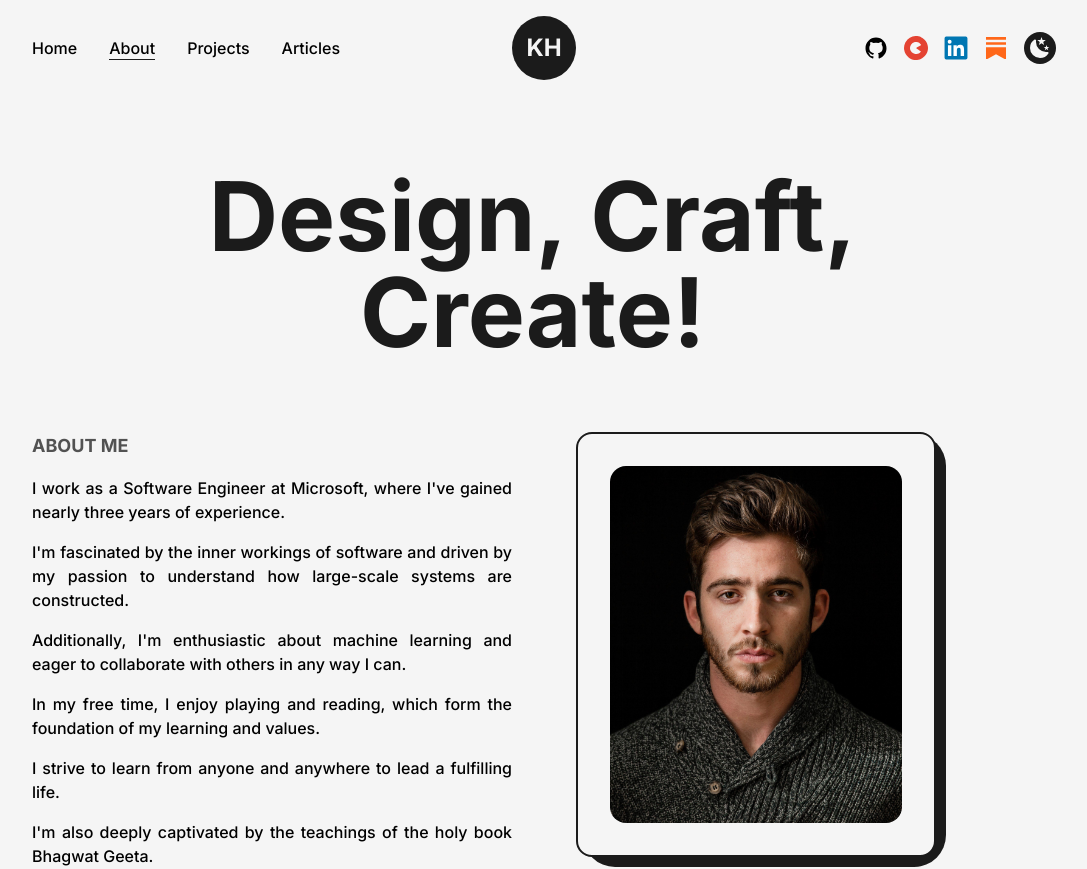
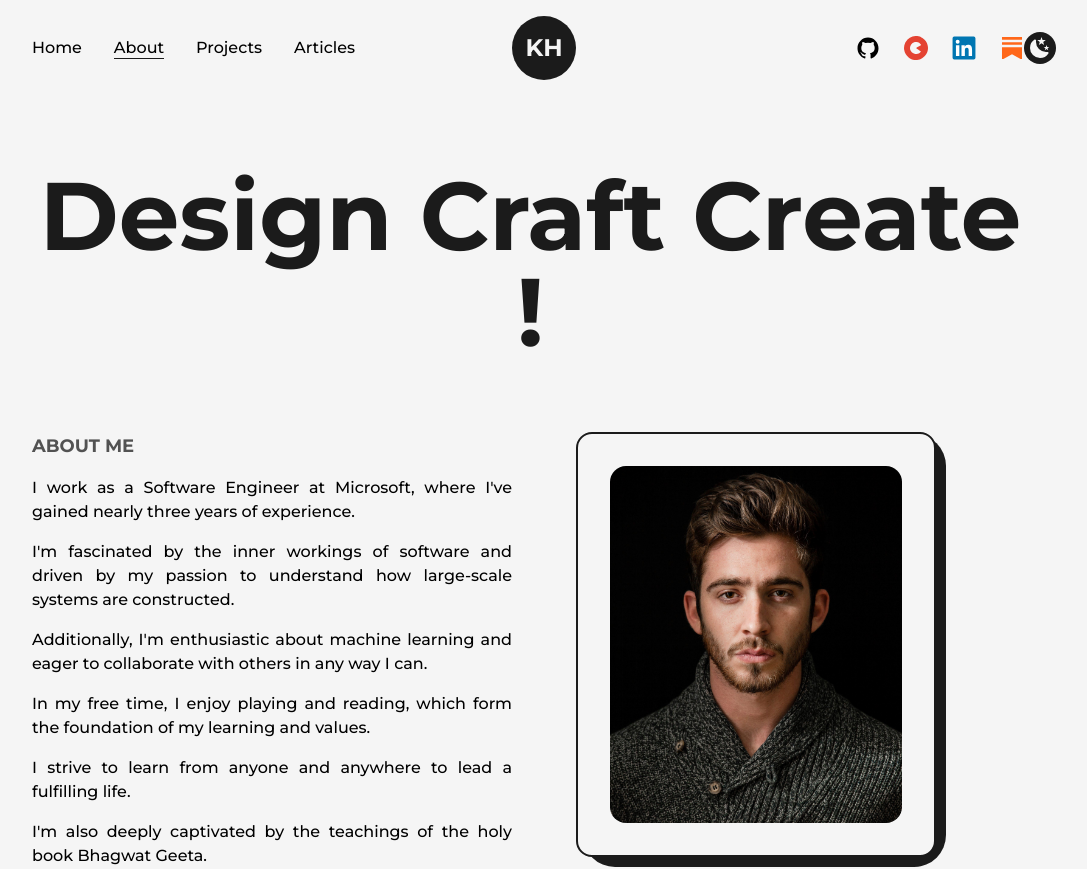
Before and after one commit to newbazz/krutam-portfolio, a Next.js app: page /about in a window 1280 px wide. Shown: the top 869 px of the page, without its empty margins (96-1183 px from the left). Built offline with nearby package versions, Linux system fonts and the light colour scheme.

Commit message:
minor changes

```diff
--- a/src/components/Footer.js
+++ b/src/components/Footer.js
@@ -20,7 +20,7 @@ const Footer = () => {
 
             <Link href="https://www.linkedin.com/in/suraj-pradhan/" target={"_blank"} className='underline
             underline-offset-2
-            '> Say Hello </Link>
+            '> Contact Developer </Link>
         </Layout>
     </footer>
   )
--- a/src/components/NavBar.js
+++ b/src/components/NavBar.js
@@ -6,6 +6,7 @@ import  { SubstackIcon, LinkedInIcon, GithubIcon, TopmateIcon, SunIcon, MoonIcon
 import {motion} from "framer-motion"
 import useThemeSwitcher from './hooks/useThemeSwitcher';
 
+// Custom link for navigation bar
 const CustomLink = ({href, title, className=" "}) => {
 
     const router = useRouter();
@@ -48,6 +49,7 @@ const CustomMobileLink = ({href, title, className=" ", toggle}) => {
     )
 }
 
+
 const NavBar = () => {
 
     const [mode, setMode] = useThemeSwitcher();
@@ -69,6 +71,7 @@ const NavBar = () => {
             <span className={`bg-dark dark:bg-light block transition-all duration-300 ease-out h-0.5 w-6 rounded-sm  ${isOpen ? '-rotate-45 -translate-y-1': 'translate-y-0.5'}`}></span>
         </button>
 
+    {/* Navigation Bar for other screen sizes */}
     <div className="w-full flex justify-between items-center lg:hidden">
     <nav>
             <CustomLink href="/" title="Home" className='mr-4' />
@@ -81,7 +84,7 @@ const NavBar = () => {
             <motion.a href="https://github.com/newbazz" target = {"_blank"}
                 whileHover={{y:-2}}
                 whileTap={{scale:0.9}}
-                className='w-6 mr-4'
+                className='w-6 mr-3'
             >
                 <GithubIcon />
             </motion.a>
@@ -89,7 +92,7 @@ const NavBar = () => {
             <motion.a href="https://topmate.io/krutam_hathi" target = {"_blank"}
                 whileHover={{y:-2}}
                 whileTap={{scale:0.9}}
-                className='w-6 mr-4'
+                className='w-6 mx-3'
             >
                 <TopmateIcon/>
             </motion.a>
@@ -97,14 +100,14 @@ const NavBar = () => {
             <motion.a href="https://www.linkedin.com/in/krutamhathi/" target = {"_blank"}
                 whileHover={{y:-2}}
                 whileTap={{scale:0.9}}
-                className='w-6 mr-4'
+                className='w-6 mx-3'
             >
                 <LinkedInIcon />
             </motion.a>
             <motion.a href="https://substack.com/@newbazz" target = {"_blank"}
                 whileHover={{y:-2}}
                 whileTap={{scale:0.9}}
-                className='w-6 mr-4'
+                className='w-6 ml-3'
             >
                 <SubstackIcon/>
             </motion.a>
@@ -126,8 +129,8 @@ const NavBar = () => {
         </nav>
     </div>
 
+
     {/* Mobile Navigation Bar */}
-
 {
     isOpen ?
 <motion.div
@@ -148,7 +151,7 @@ className="min-w-[70vw] flex flex-col justify-between z-30 items-center fixed to
             <motion.a href="https://github.com/newbazz" target = {"_blank"}
                 whileHover={{y:-2}}
                 whileTap={{scale:0.9}}
-                className='w-6 mx-3 bg-light rounded-full dark:bg-dark sm:mx-1'
+                className='w-6 mr-3 bg-light rounded-full dark:bg-dark sm:mx-1'
             >
                 <GithubIcon />
             </motion.a>
@@ -171,7 +174,7 @@ className="min-w-[70vw] flex flex-col justify-between z-30 items-center fixed to
             <motion.a href="https://substack.com/@newbazz" target = {"_blank"}
                 whileHover={{y:-2}}
                 whileTap={{scale:0.9}}
-                className='w-6 mx-3 sm:mx-1'
+                className='w-6 ml-3 sm:mx-1'
             >
                 <SubstackIcon/>
             </motion.a>
@@ -195,7 +198,7 @@ className="min-w-[70vw] flex flex-col justify-between z-30 items-center fixed to
     :null
 }
 
-        <nav className='absolute left-[50%] top-2 translate-x-[-50%]'><Logo /></nav>
+    <nav className='absolute left-[50%] top-2 translate-x-[-50%]'><Logo /></nav>
     </header>
   )
 }
--- a/src/pages/_app.js
+++ b/src/pages/_app.js
@@ -1,12 +1,12 @@
 import "@/styles/globals.css";
-import { Inter } from "next/font/google";
+import { Montserrat } from "next/font/google";
 import Head from 'next/head';
 import NavBar from "@/components/NavBar";
 import Footer from "@/components/Footer";
 
-const inter = Inter({
+const montserrat = Montserrat({
   subsets: ['latin'],
-  variable: '--font-inter',
+  variable: '--font-mont',
 })
 
 export default function MyApp({ Component, pageProps }) {
@@ -14,11 +14,11 @@ export default function MyApp({ Component, pageProps }) {
     <>
 
     <Head>
-      <meta name = "viewport" content="width=device-width, initial-scale=1" />
-      <link rel = "icon" href = "/favicon.png"/>
+      <meta name="viewport" content="width=device-width, initial-scale=1" />
+      <link rel="icon" href="/favicon.png"/>
     </Head>
 
-    <main className={`${inter.variable} font-sans bg-light dark:bg-dark w-full min-h-screen`}>
+    <main className={`${montserrat.variable} font-mont bg-light dark:bg-dark w-full min-h-screen`}>
       < NavBar />
       <Component {...pageProps} />
       < Footer/ >
--- a/src/pages/about.js
+++ b/src/pages/about.js
@@ -41,14 +41,14 @@ const about = () => {
     <>
         <Head>
             <title>Krutam Hathi | About Page</title>
-            <meta name = "description" content="any description" />
+            <meta name = "description" content="about section" />
         </Head>
 
         <main className='flex w-full flex-col items-center justify-center dark:text-light'>
            <Layout className='pt-16'>
-           <AnimatedText text="Design, Craft, Create!" className='mb-16'/>
+           <AnimatedText text="Design Craft Create !" className='mb-16 lg:!text-7xl sm:!text-6xl xs:!text-4xl sm:mb-8'/>
 
-            <div className='grid w-full grid-cols-6 gap-16' >
+            <div className='grid w-full grid-cols-6 gap-16 sm:gap-8' >
                 <div className='col-span-3 flex flex-col items-start justify-start'>
                    <h2 className='mb-4 text-lg font-bold uppercase text-dark/75'>About Me</h2>
 
@@ -86,7 +86,8 @@ const about = () => {
     <Image src={profilePic} alt="Krutam Hathi" className="w-full h-auto rounded-2xl"/>
 </div>
 
-{/* <div className='col-span-2 flex flex-col items-end justify-between'>
+
+ {/* <div className='col-span-2 flex flex-col items-end justify-between'>
     <div className='flex flex-col items-end justify-center'>
       <span className='inline-block text-7xl font-bold'>
       <AnimatedNumbers value={50}/>+
@@ -107,7 +108,7 @@ const about = () => {
       </span>
       <h2 className='text-xl font-medium capitalize text-dark/75'>years of experience</h2>
     </div>
-</div> */}
+</div>  */}
             </div>
             <Skills />
             <Experience />
--- a/tailwind.config.js
+++ b/tailwind.config.js
@@ -8,7 +8,7 @@ module.exports = {
   theme: {
     extend: {
       fontFamily: {
-        sans: ['var(--font-inter)'],
+        mont: ['var(--font-mont)'],
         mono: ['var(--font-roboto-mono)'],
       },
         colors: {
```
